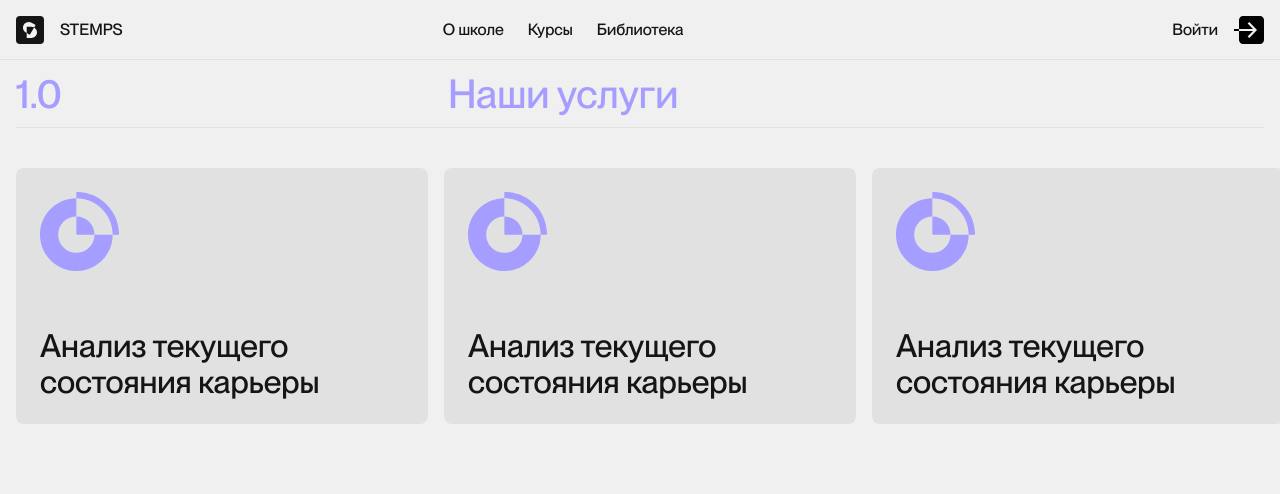
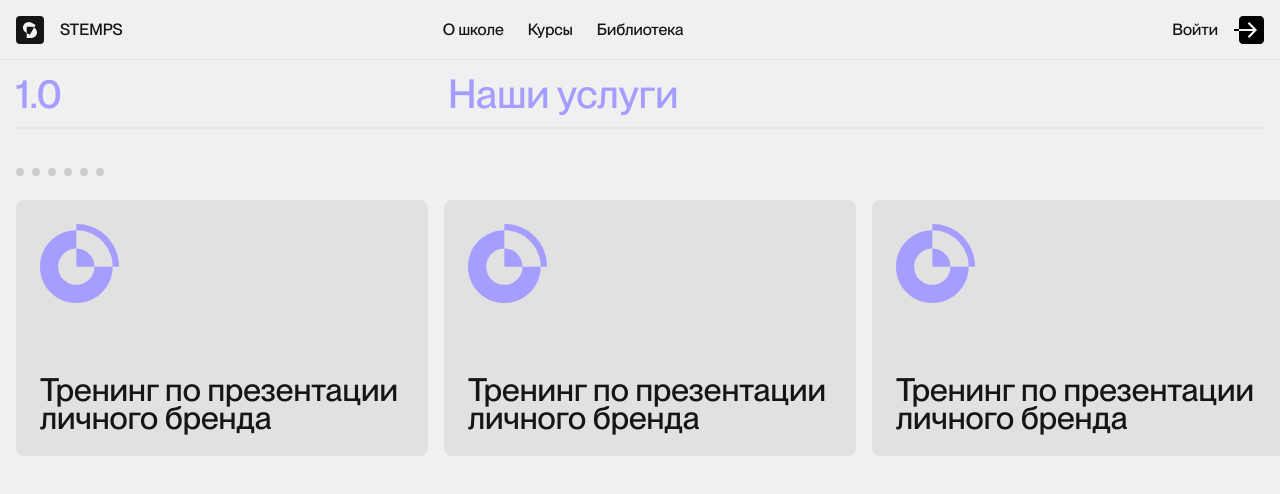
Before and after one commit to danya0ryaba/next-slider, a Next.js app: page /catalog in a window 1280 px wide. Shown: the top 494 px of the page. Built offline with nearby package versions, Linux system fonts and the light colour scheme.

Commit message:
feat: add adaptive, correct card and add switcher

```diff
--- a/app/catalog/page.tsx
+++ b/app/catalog/page.tsx
@@ -1,9 +1,11 @@
 // import '../globals.css'
 
 import { Card } from "@/shared/components/card/Card";
+import { Switch } from "@/shared/components/switch/Switch";
 
 export default function Catalog() {
     return (<div>
+        <Switch />
         <ul className="flex gap-4">
             <Card />
             <Card />
--- a/app/globals.css
+++ b/app/globals.css
@@ -22,14 +22,18 @@ body {
 
 @layer components {
   .card {
-    @apply mt-auto text-2xl leading-9;
+    @apply mt-0 text-[24px] leading-7 tablet:ml-0 tablet:text-[32px] tablet:mt-auto;
   }
 
   .title {
-    @apply mb-10 relative flex gap-[386px] max-w-[1728px] py-3 items-center text-[40px] leading-[44px] text-violet after:w-[100%] after:h-[1px] after:bg-darkWhite after:absolute after:left-[50%] after:-translate-x-[50%] after:bottom-0;
+    @apply mb-10 relative flex gap-2 max-w-[1728px] py-3 text-[26px] leading-[44px] text-violet;
+    @apply after:w-[100%] after:h-[1px] after:bg-darkWhite after:absolute after:left-[50%] after:-translate-x-[50%] after:bottom-[50%] after:-translate-y-[-50%];
+
+    @apply flex-col lg:flex-row lg:gap-[386px] lg:items-center lg:text-[40px];
+    @apply lg:after:bottom-0;
   }
 
   .cardDescMobile {
-    @apply text-sm leading-5;
+    @apply text-sm leading-5 mt-auto;
   }
 }
--- a/shared/components/card/Card.tsx
+++ b/shared/components/card/Card.tsx
@@ -3,17 +3,25 @@ import React from 'react'
 
 export const Card: React.FC = () => {
     return (
-        <li className="flex-none">
-            <article className="rounded-[8px] bg-darkWhite p-6 max-w-[412px] w-[100%] h-[256px]">
+        <li className="flex-none cursor-grab" >
+            <article className="flex flex-col rounded-[8px] bg-darkWhite p-4 max-w-[358px] w-[100%] h-[212px] lg:max-w-[412px] lg:h-[256px] lg:p-6">
 
-                <div className='flex flex-col flex-grow h-full'>
-                    <div>
-                        <Image src="/images/cards/1.svg" width={80} height={80} alt="image" />
+                <div className='flex flex-row content-start items-stretch gap-6 flex-grow h-full tablet:flex-col tablet:gap-0 tablet:items-start'>
+                    <div className='w-[60px] h-[60px] tablet:w-[80px] tablet:h-[80px]'>
+                        {/* <Image
+                            src="/images/cards/1.svg"
+                            width={80}
+                            height={80}
+                            alt="image"
+                        /> */}
+                        <img src="/images/cards/1.svg" alt="image slider" />
                     </div>
-                    <h4 className="card">Анализ текущего состояния карьеры</h4>
+                    <h4 className="card ml-auto">Тренинг по презентации личного бренда</h4>
                 </div>
 
-                <p className="cardDescMobile lg:hidden">Проведем оценку вашего кейса и создадим стратегию для дальнейшего карьерного развития.</p>
+                <p className="cardDescMobile tablet:hidden">
+                    Проведем оценку вашего кейса и создадим стратегию для дальнейшего карьерного развития.
+                </p>
 
             </article>
         </li>
--- a/shared/components/header/Header.tsx
+++ b/shared/components/header/Header.tsx
@@ -12,7 +12,7 @@ export const Header: React.FC = () => {
                 </svg>
                 <h4 className='uppercase pl-4'>STEMPS</h4>
             </Link>
-            <nav>
+            <nav className='hidden tablet:flex'>
                 <ul className="flex gap-6">
                     <Link href="/">О школе</Link>
                     <Link href="/">Курсы</Link>
--- /dev/null
+++ b/shared/components/switch/Switch.tsx
@@ -0,0 +1,18 @@
+'use client';
+
+import React from 'react'
+
+export const Switch: React.FC = () => {
+    return (
+        <div>
+            <ul onClick={(e) => { console.log(e.currentTarget) }} className='flex gap-2 mb-6'>
+                <li className='w-2 h-2 bg-gray rounded-full cursor-pointer'></li>
+                <li className='w-2 h-2 bg-gray rounded-full cursor-pointer'></li>
+                <li className='w-2 h-2 bg-gray rounded-full cursor-pointer'></li>
+                <li className='w-2 h-2 bg-gray rounded-full cursor-pointer'></li>
+                <li className='w-2 h-2 bg-gray rounded-full cursor-pointer'></li>
+                <li className='w-2 h-2 bg-gray rounded-full cursor-pointer'></li>
+            </ul>
+        </div>
+    )
+}
--- a/tailwind.config.ts
+++ b/tailwind.config.ts
@@ -14,6 +14,7 @@ export default {
       colors: {
         black: '#151515',
         darkWhite: '#E1E1E1',
+        gray: '#CCCCCC',
         background: '#F0F0F0',
         violet: '#A59DFF',
       },
@@ -21,6 +22,14 @@ export default {
         '2xl': '2rem',
       }
     },
+    screens: {
+      'sm': '640px',
+      'tablet': '900px',
+      'lg': '1024px',
+      'xl': '1280px',
+      '2xl': '1536px',
+      // Добавьте свои точки останова здесь
+    },
   },
   plugins: [],
 } satisfies Config;
```
Also changed, not shown: tsconfig.json (+20 -4 lines), public/images/cards/1.svg.
